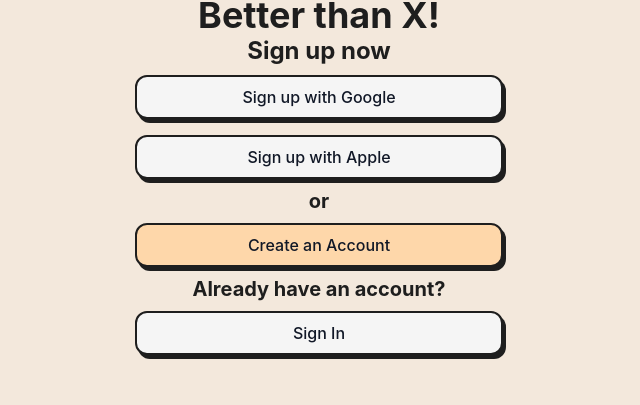
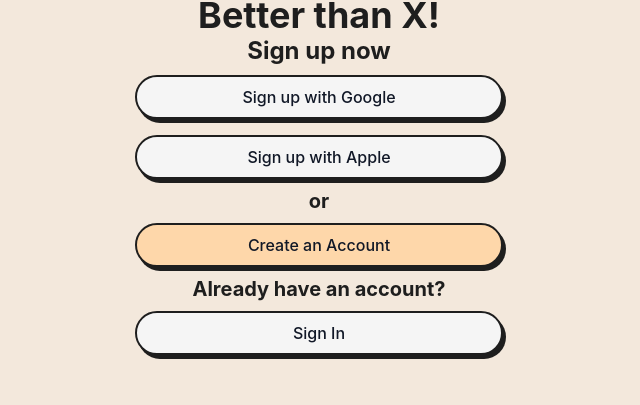
Before and after one commit to Noroff-FED-Campus-Assignments/css-frameworks-mimir, a React (Vite) app: page /login in a window 1280 px wide. Shown: the part 285-690 px from the top of the page, without its empty margins (321-961 px from the left). Built offline with nearby package versions, Linux system fonts and the light colour scheme.

Commit message:
borders clean up

```diff
--- a/src/components/login-form/index.jsx
+++ b/src/components/login-form/index.jsx
@@ -11,12 +11,12 @@ const Input = ({ type, placeholder, value, onChange }) => (
         placeholder={placeholder}
         value={value}
         onChange={onChange}
-        className="bg-neutral-100 border-2 border-[#1E1E1E] text-gray-900 sm:text-sm rounded-lg focus:ring-sky-300 focus:border-sky-300 block w-full p-2.5"
+        className="bg-neutral-100 border-2 border-[#1E1E1E] text-gray-900 sm:text-sm rounded-3xl focus:ring-sky-300 focus:border-sky-300 block w-full p-2.5"
         aria-label={placeholder}
     />
 );
 const CustomButton = ({ label, onClick }) => (
-    <button onClick={onClick} className="bg-neutral-100 text-gray-900 px-4 py-2 rounded-xl w-full my-2 border-2 border-[#1E1E1E] shadow-custom">
+    <button onClick={onClick} className="bg-neutral-100 text-gray-900 px-4 py-2 rounded-3xl w-full my-2 border-2 border-[#1E1E1E] shadow-custom">
         {label}
     </button>
 );
@@ -59,15 +59,15 @@ function LoginForm() {
                     <CustomButton label="Sign up with Google" onClick={() => loginMutation.mutate({ username: "kminchelle", password: "0lelplR" })} />
                     <CustomButton label="Sign up with Apple" onClick={() => loginMutation.mutate({ username: "kminchelle", password: "0lelplR" })} />
                     <p className="text-xl text-center font-bold">or</p>
-                    <button className="bg-orange-200 text-gray-900 px-4 py-2 rounded-xl w-full my-2 border-2 border-[#1E1E1E] shadow-custom">Create an Account</button>
+                    <button className="bg-orange-200 text-gray-900 px-4 py-2 rounded-3xl w-full my-2 border-2 border-[#1E1E1E] shadow-custom">Create an Account</button>
                     <h3 className="text-xl font-bold">Already have an account?</h3>
-                    <button onClick={() => setShowLogin(true)} className="orange-200 text-gray-900 px-4 py-2 rounded-xl w-full my-2 border-2 border-[#1E1E1E] shadow-custom">
+                    <button onClick={() => setShowLogin(true)} className="orange-200 text-gray-900 px-4 py-2 rounded-3xl w-full my-2 border-2 border-[#1E1E1E] shadow-custom">
                         Sign In
                     </button>
                 </>
             ) : (
                 <section>
-                    <div className="w-full bg-orange-200 rounded-xl shadow-custom border-2 border-[#1E1E1E] md:mt-0 sm:max-w-md xl:p-0 dark:bg-gray-800 dark:border-gray-700">
+                    <div className="w-full bg-orange-200 rounded-3xl shadow-custom border-2 border-[#1E1E1E] md:mt-0 sm:max-w-md xl:p-0 dark:bg-gray-800 dark:border-gray-700">
                         <div className="p-6 space-y-4 md:space-y-6 sm:p-8">
                             <h1 className="text-xl font-bold leading-tight tracking-tight text-gray-900 md:text-2xl dark:text-white">
                                 Sign in to your account
@@ -86,7 +86,7 @@ function LoginForm() {
                                     </div>
                                     <a href="#" className="text-sm font-medium text-primary-600 hover:underline dark:text-primary-500">Forgot password?</a>
                                 </div>
-                                <button type="submit" className="bg-blue-500 text-white px-4 py-2 rounded-xl w-full my-2 border-2 border-[#1E1E1E] shadow-custom">Login</button>
+                                <button type="submit" className="bg-blue-500 text-white px-4 py-2 rounded-3xl w-full my-2 border-2 border-[#1E1E1E] shadow-custom">Login</button>
                                 <p class="text-sm font-light text-gray-500 dark:text-gray-400">
                                     Don’t have an account yet? <a href="#" onClick={() => setShowLogin(false)} className="font-medium text-primary-600 hover:underline dark:text-primary-500">Sign up</a>
                                 </p>
```
